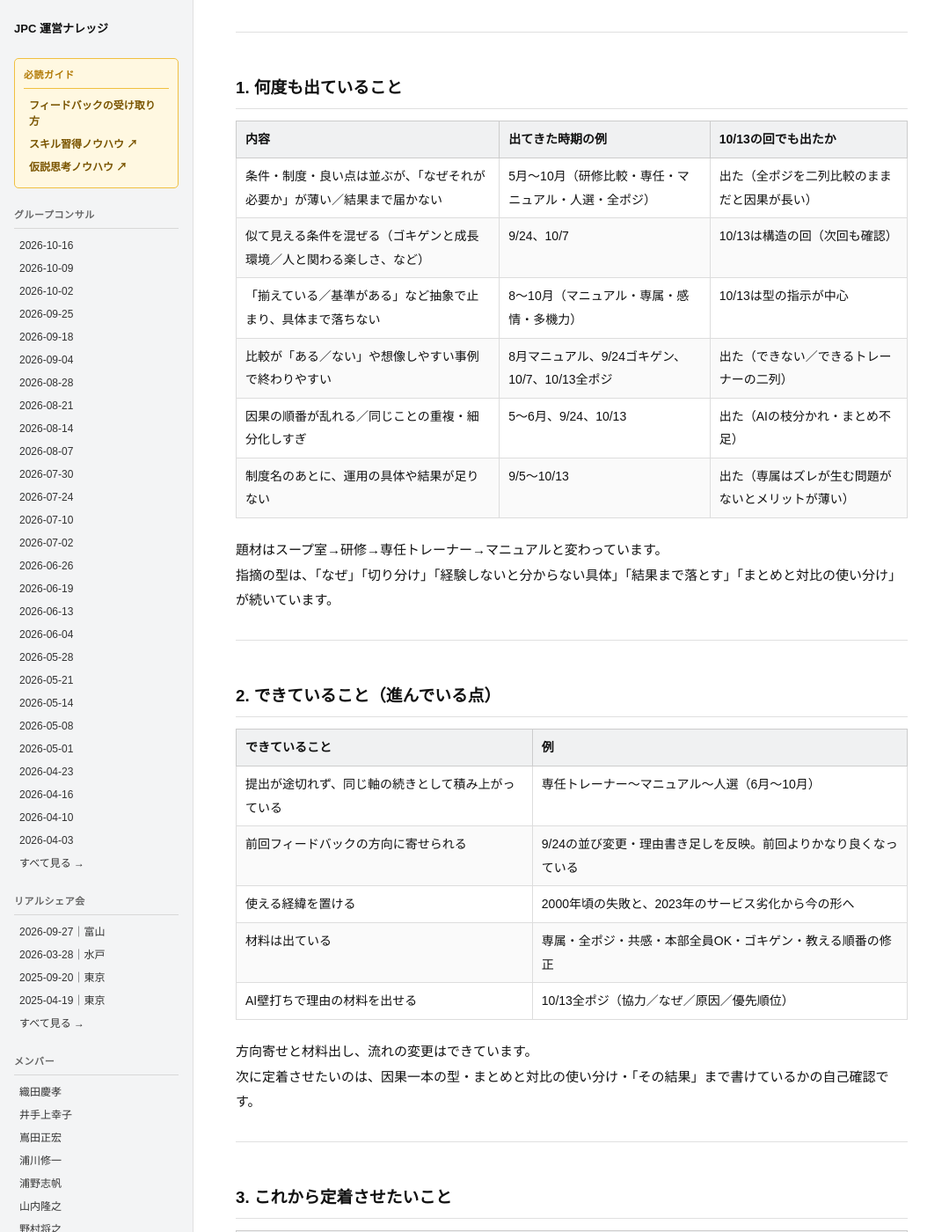
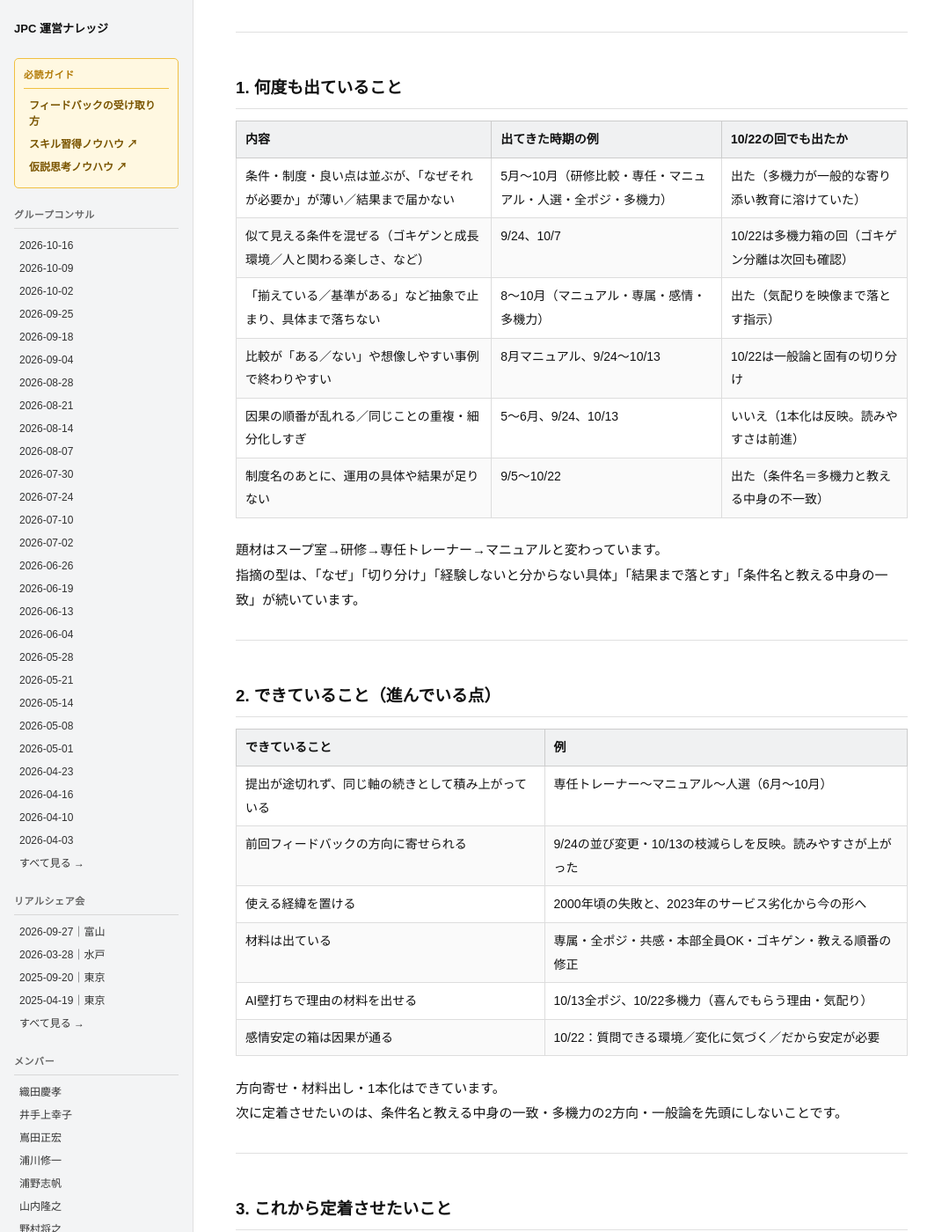
Before and after one commit to staffsolution/staffsolution-jpc, a Jekyll site: the page built from メンバー/野村将之/フィードバック履歴の確認.md, in a window 1280 px wide and 1400 px high, scrolled down 426 px. Shown: the whole window at 88% size, without its empty margins (0-1079 px from the left). Built offline with Jekyll 4.4.1, drawn with Linux system fonts in a browser that asks for light colours; some of the changed text lies outside the part shown.

Commit message:
フィードバック：野村将之 20261022 多機力共感の理由整理と声かけ気配り
Co-authored-by: Cursor <cursoragent@cursor.com>

```diff
--- a/メンバー/野村将之/フィードバック履歴の確認.md
+++ b/メンバー/野村将之/フィードバック履歴の確認.md
@@ -6,7 +6,7 @@ layout: default
 
 # フィードバック履歴の確認
 
-最終更新：2026年10月13日
+最終更新：2026年10月22日
 
 このページは、これまでのフィードバックで
 何度も出ていることと、進んでいることを
@@ -21,17 +21,17 @@ layout: default
 
 ## 1. 何度も出ていること
 
-| 内容 | 出てきた時期の例 | 10/13の回でも出たか |
+| 内容 | 出てきた時期の例 | 10/22の回でも出たか |
 |---|---|---|
-| 条件・制度・良い点は並ぶが、「なぜそれが必要か」が薄い／結果まで届かない | 5月〜10月（研修比較・専任・マニュアル・人選・全ポジ） | 出た（全ポジを二列比較のままだと因果が長い） |
-| 似て見える条件を混ぜる（ゴキゲンと成長環境／人と関わる楽しさ、など） | 9/24、10/7 | 10/13は構造の回（次回も確認） |
-| 「揃えている／基準がある」など抽象で止まり、具体まで落ちない | 8〜10月（マニュアル・専属・感情・多機力） | 10/13は型の指示が中心 |
-| 比較が「ある／ない」や想像しやすい事例で終わりやすい | 8月マニュアル、9/24ゴキゲン、10/7、10/13全ポジ | 出た（できない／できるトレーナーの二列） |
-| 因果の順番が乱れる／同じことの重複・細分化しすぎ | 5〜6月、9/24、10/13 | 出た（AIの枝分かれ・まとめ不足） |
-| 制度名のあとに、運用の具体や結果が足りない | 9/5〜10/13 | 出た（専属はズレが生む問題がないとメリットが薄い） |
+| 条件・制度・良い点は並ぶが、「なぜそれが必要か」が薄い／結果まで届かない | 5月〜10月（研修比較・専任・マニュアル・人選・全ポジ・多機力） | 出た（多機力が一般的な寄り添い教育に溶けていた） |
+| 似て見える条件を混ぜる（ゴキゲンと成長環境／人と関わる楽しさ、など） | 9/24、10/7 | 10/22は多機力箱の回（ゴキゲン分離は次回も確認） |
+| 「揃えている／基準がある」など抽象で止まり、具体まで落ちない | 8〜10月（マニュアル・専属・感情・多機力） | 出た（気配りを映像まで落とす指示） |
+| 比較が「ある／ない」や想像しやすい事例で終わりやすい | 8月マニュアル、9/24〜10/13 | 10/22は一般論と固有の切り分け |
+| 因果の順番が乱れる／同じことの重複・細分化しすぎ | 5〜6月、9/24、10/13 | いいえ（1本化は反映。読みやすさは前進） |
+| 制度名のあとに、運用の具体や結果が足りない | 9/5〜10/22 | 出た（条件名＝多機力と教える中身の不一致） |
 
 題材はスープ室→研修→専任トレーナー→マニュアルと変わっています。
-指摘の型は、「なぜ」「切り分け」「経験しないと分からない具体」「結果まで落とす」「まとめと対比の使い分け」が続いています。
+指摘の型は、「なぜ」「切り分け」「経験しないと分からない具体」「結果まで落とす」「条件名と教える中身の一致」が続いています。
 
 ---
 
@@ -40,13 +40,14 @@ layout: default
 | できていること | 例 |
 |---|---|
 | 提出が途切れず、同じ軸の続きとして積み上がっている | 専任トレーナー〜マニュアル〜人選（6月〜10月） |
-| 前回フィードバックの方向に寄せられる | 9/24の並び変更・理由書き足しを反映。前回よりかなり良くなっている |
+| 前回フィードバックの方向に寄せられる | 9/24の並び変更・10/13の枝減らしを反映。読みやすさが上がった |
 | 使える経緯を置ける | 2000年頃の失敗と、2023年のサービス劣化から今の形へ |
 | 材料は出ている | 専属・全ポジ・共感・本部全員OK・ゴキゲン・教える順番の修正 |
-| AI壁打ちで理由の材料を出せる | 10/13全ポジ（協力／なぜ／原因／優先順位） |
+| AI壁打ちで理由の材料を出せる | 10/13全ポジ、10/22多機力（喜んでもらう理由・気配り） |
+| 感情安定の箱は因果が通る | 10/22：質問できる環境／変化に気づく／だから安定が必要 |
 
-方向寄せと材料出し、流れの変更はできています。
-次に定着させたいのは、因果一本の型・まとめと対比の使い分け・「その結果」まで書けているかの自己確認です。
+方向寄せ・材料出し・1本化はできています。
+次に定着させたいのは、条件名と教える中身の一致・多機力の2方向・一般論を先頭にしないことです。
 
 ---
 
@@ -57,6 +58,7 @@ layout: default
 | 事例は「それはそう」で終わる話ではなく、「経験しないと分からない」話か |
 | 「いつもゴキゲン」と「人と関わることを楽しむ」を分けているか |
 | 多機力はお客様と従業員の2方向か。共感の有無で何が起きるかあるか |
+| 多機力の先頭は「喜んでもらう理由／声かけ・気配り」か。一般の寄り添いが顔になっていないか |
 | 本部3人のOKのあとに、なぜ複数人かが入っているか |
 | メリットや順番の修正のあとに、新人の結果まで書いているか |
 | 順番は、共感 → 育成 → 人選 → 関門のままか |
@@ -79,6 +81,7 @@ layout: default
 | 9/24 | 経緯は使える。なぜの書き始めがある | 並びが人選先行／全ポジのなぜが分担まで届かない／ゴキゲンが比較でない／期間・3人・正社員か |
 | 10/7 | 流れ変更・理由書き足し。前回より大幅に良い | 想像できる事例／ゴキゲンと人と関わる楽しさの混同／3人のなぜ／新人の結果 |
 | 10/13 | AIで全ポジの理由材料が出た。ホール教え方の具体あり | 二列比較→因果一本／専属の問題側／細分化のまとめ |
+| 10/22 | 1本化・枝減らしが反映。感情安定はOK | 多機力が一般の寄り添いに溶ける／喜んでもらう・声かけ・気配りを先頭へ |
 
 8〜10月は、トレーナー教育の軸で箱が積み上がっています。
 まだ残っている幹は、次のものです。
@@ -86,7 +89,7 @@ layout: default
 - 理由はあるが、経験しないと分からない事例になっていない
 - 似て見える条件（ゴキゲンと人と関わる楽しさ）の切り分け
 - 関門・修正のあとに、新人側の結果まで落とす
-- 「なぜ」を二列比較ではなく因果一本にする（全ポジ・共感）
+- 条件名（多機力など）と教える中身を一致させる（一般論を先頭にしない）
 - 専属一人は対比と問題側を残す
 
 ---
```
Also changed, not shown: メンバー/野村将之/20261022_Chatwork-22October2026_フィードバック.md (deleted, +0 -73 lines), メンバー/野村将之/20261022_多機力共感の理由整理と声かけ気配り_フィードバック.md (added, +257 -0 lines), メンバー/野村将之/index.md (+1 -1 lines).
